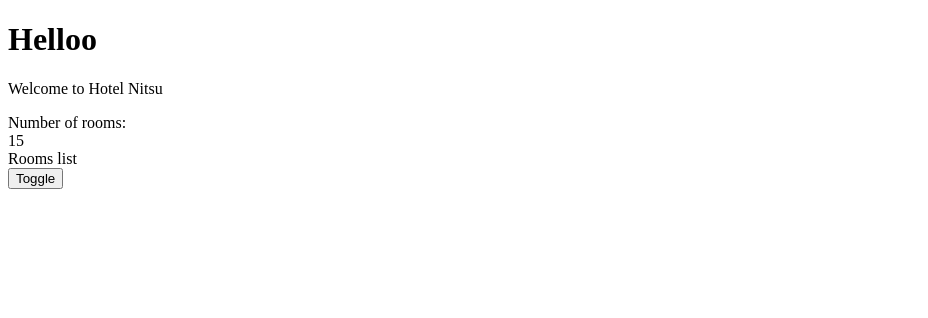
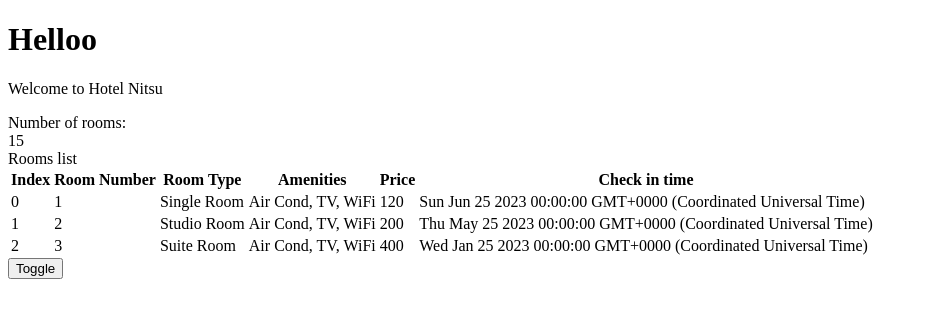
Before and after one commit to nitsuzxz/hotelInventory, an Angular app: page / in a window 1280 px wide. Shown: the top 318 px of the page, without its empty margins (0-928 px from the left). Built offline with nearby package versions, Linux system fonts and the light colour scheme.

Commit message:
angular directive
example for ngIf and ngFor

```diff
--- a/src/app/rooms/rooms.component.html
+++ b/src/app/rooms/rooms.component.html
@@ -4,7 +4,37 @@
   <div [innerText]="numberOfRooms"></div>
 </div>
 
-<div>
+
+{{ rooms.availableRooms > 0 ? "": "No rooms" }}
+
+
+<div *ngIf="rooms.availableRooms > 0"  >
   Rooms list
+
+  <table>
+    <thead>
+      <tr>
+        <th>Index</th>
+        <th>Room Number</th>
+        <th>Room Type</th>
+        <th>Amenities</th>
+        <th>Price</th>
+        <th>Check in time</th>
+      </tr>
+    </thead>
+    <tbody>
+      <!--can use ngFor to iterate array of object. (work same as for loop)
+      more ngfor example on https://blog.angular-university.io/angular-2-ngfor/-->
+      <tr *ngFor="let room of roomList; let i=index">
+        <td>{{i}}</td>
+        <td>{{room.roomID}}</td>
+        <td>{{room.roomType}}</td>
+        <td>{{room.amenities}}</td>
+        <td>{{room.price}}</td>
+        <td>{{room.checkinTime}}</td>
+      </tr>
+
+    </tbody>
+  </table>
 </div>
 <button (click)="toggle()">Toggle</button>
--- a/src/app/rooms/rooms.component.ts
+++ b/src/app/rooms/rooms.component.ts
@@ -1,5 +1,5 @@
 import { Component } from '@angular/core';
-import { Room } from './rooms';
+import { Room, RoomList } from './rooms';
 
 @Component({
   selector: 'hinv-rooms',
@@ -24,13 +24,38 @@ export class RoomsComponent {
 
   //Example built in directive
 
-  //ngIF
+  //this interface will implement ngif in rooms.components.html
   rooms: Room={
 
     totalRooms: 20,
-    availableRooms: 10,
+    availableRooms: 4,
     bookedRooms: 5
 
   }
+  roomList: RoomList[]=[{
+    roomID:1,
+    roomType:"Single Room",
+    amenities: "Air Cond, TV, WiFi",
+    price: 120,
+    photoUrl:"https://images.unsplash.com/photo-1522771739844-6a9f6d5f14af?ixlib=rb-4.0.3&ixid=M3wxMjA3fDB8MHxwaG90by1wYWdlfHx8fGVufDB8fHx8fA%3D%3D&auto=format&fit=crop&w=1771&q=80",
+    checkinTime:new Date('25-June-2023'),
+    checkoutTime:new Date('27-June-2023')
+  },{
+    roomID:2,
+    roomType:"Studio Room",
+    amenities: "Air Cond, TV, WiFi",
+    price: 200,
+    photoUrl:"https://images.unsplash.com/photo-1522771739844-6a9f6d5f14af?ixlib=rb-4.0.3&ixid=M3wxMjA3fDB8MHxwaG90by1wYWdlfHx8fGVufDB8fHx8fA%3D%3D&auto=format&fit=crop&w=1771&q=80",
+    checkinTime:new Date('25-May-2023'),
+    checkoutTime:new Date('27-May-2023')
+  },{
+    roomID:3,
+    roomType:"Suite Room",
+    amenities: "Air Cond, TV, WiFi",
+    price: 400,
+    photoUrl:"https://images.unsplash.com/photo-1522771739844-6a9f6d5f14af?ixlib=rb-4.0.3&ixid=M3wxMjA3fDB8MHxwaG90by1wYWdlfHx8fGVufDB8fHx8fA%3D%3D&auto=format&fit=crop&w=1771&q=80",
+    checkinTime:new Date('25-Jan-2023'),
+    checkoutTime:new Date('27-Jan-2023')
+  }]
 
 }
```
Also changed, not shown: src/app/rooms/rooms.ts (+11 -0 lines).
